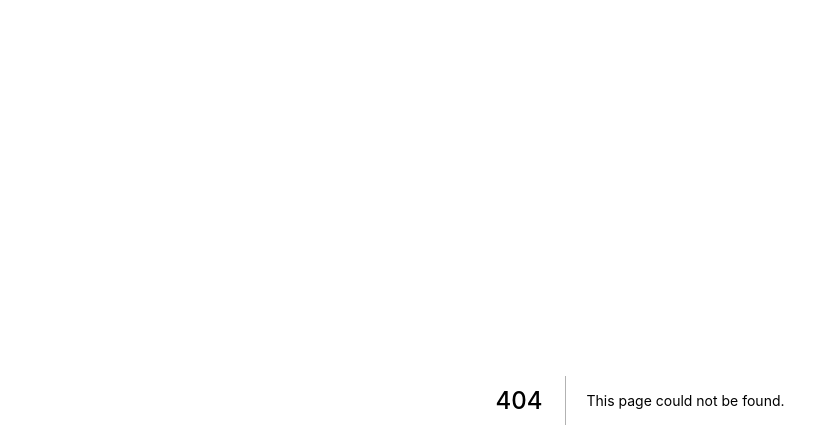
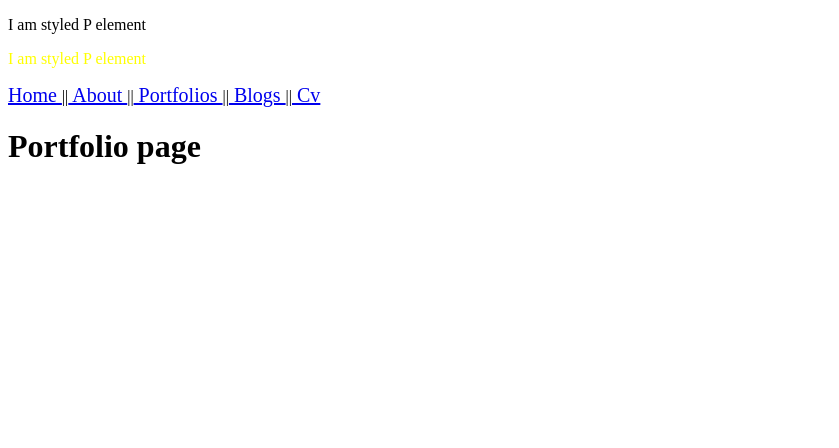
Before and after one commit to uthrul/Next_js_Portfolio, a Next.js app: page /portfolio in a window 1280 px wide. Before the commit this address had no page. Shown: the top 448 px of the page, without its empty margins (0-839 px from the left). Built offline with nearby package versions, Linux system fonts and the light colour scheme.

Commit message:
Dynamic Links + Queries

```diff
--- a/pages/index.js
+++ b/pages/index.js
@@ -1,5 +1,6 @@
 import React from 'react';
 import BaseLayout from '../components/layouts/BaseLayout';
+
 import axios from 'axios';
 
 import SuperComponent from '../components/SuperComponent';
--- /dev/null
+++ b/pages/portfolio.js
@@ -0,0 +1,17 @@
+import React from 'react';
+import BaseLayout from '../components/layouts/BaseLayout';
+import { withRouter } from "next/router";
+
+class Portfolio extends React.Component {
+    render() {
+        return (
+            <BaseLayout>
+                <h1> Portfolio page </h1>
+                <h3>{this.props.router.query.title}</h3>
+            </BaseLayout>
+        )
+    }
+}
+
+
+export default withRouter(Portfolio);
```
Also changed, not shown: pages/portfolios.js (+7 -2 lines).
